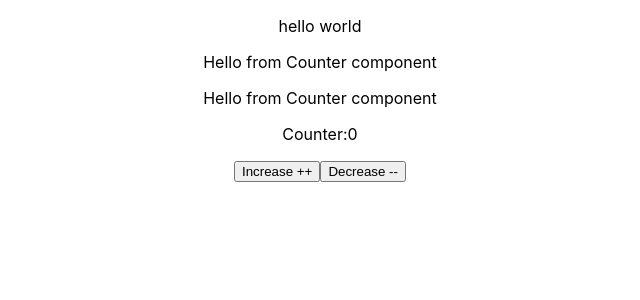
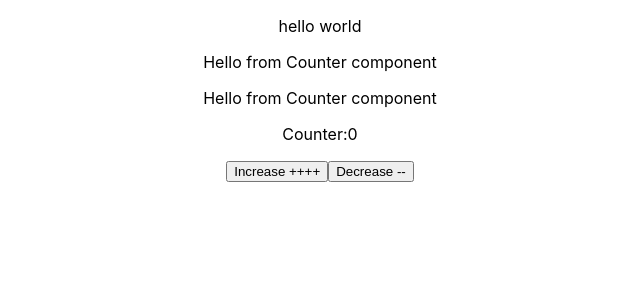
Before and after one commit to darwinbatres/react-project-using-husky, a React (Create React App) app: page / in a window 1280 px wide. Shown: the top 300 px of the page, without its empty margins (320-960 px from the left). Built offline with nearby package versions, Linux system fonts and the light colour scheme.

Commit message:
Did it work? 6

```diff
--- a/src/components/Counter.tsx
+++ b/src/components/Counter.tsx
@@ -20,7 +20,7 @@ const Counter = () => {
         {counter}
       </p>
       <button type="button" onClick={increaseCounter}>
-        Increase ++
+        Increase ++++
       </button>
       <button type="button" onClick={decreaseCounter}>
         Decrease --
```
